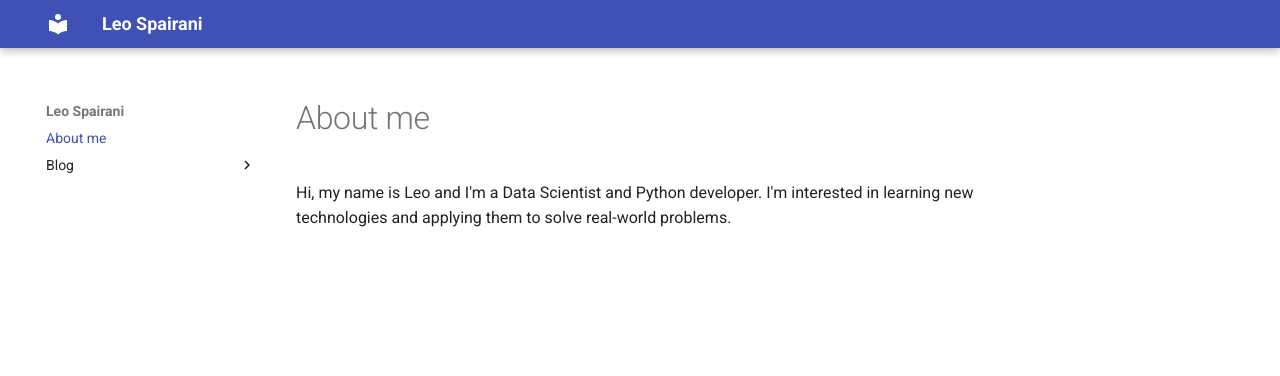
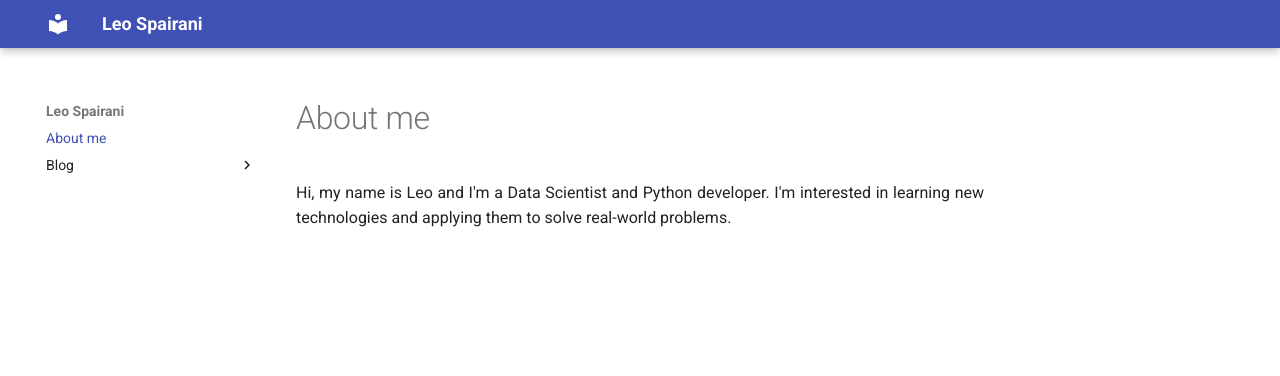
Before and after one commit to LUS24/LUS24.github.io, an MkDocs documentation site: the page built from docs/index.md, in a window 1280 px wide. Shown: the top 376 px of the page. Built offline with MkDocs 1.6.1 and Material for MkDocs 9.7.7, drawn with Linux system fonts in a browser that asks for light colours.

Commit message:
Add justified text style

```diff
--- /dev/null
+++ b/docs/static/css/extra.css
@@ -0,0 +1,3 @@
+p, li {
+    text-align: justify;
+}
--- a/mkdocs.yml
+++ b/mkdocs.yml
@@ -3,5 +3,8 @@
 theme:
   name: material
 
+extra_css:
+  - static/css/extra.css
+
 plugins:
   - blog
```
